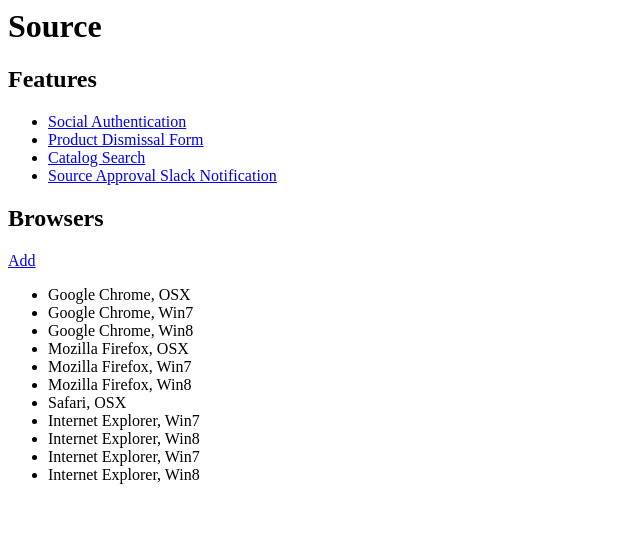
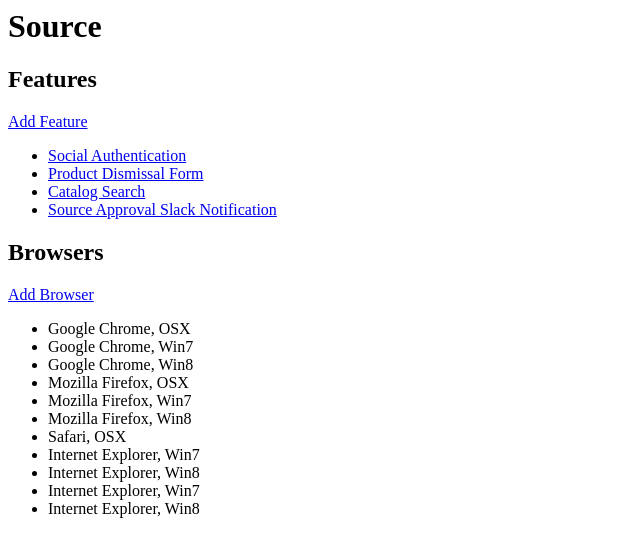
Before and after one commit to apradhn/crossbrow, a Django app: page /projects/1/ in a window 1280 px wide. Shown: the top 543 px of the page, without its empty margins (0-640 px from the left). Run offline with Django 3.2, Linux system fonts and the light colour scheme; data comes from the database, SQL or seed files in the repository; both versions use the stored data as it was after the commit.

Commit message:
Adds FeatureCreateView to projects

```diff
--- /dev/null
+++ b/projects/templates/features/feature_form.html
@@ -0,0 +1,5 @@
+<h1>Add Feature</h1>
+<form action="" method="post">{% csrf_token %}
+    {{ form.as_p }}
+    <input type="submit" value="Add Feature">
+</form>
--- a/projects/templates/features/feature_list.html
+++ b/projects/templates/features/feature_list.html
@@ -1,5 +1,6 @@
 <h1>{{ project }}</h1>
 <h2>Features</h2>
+<a href='{% url "projects:feature_add" project.pk %}'>Add Feature</a>
 <ul>
     {% for feature in feature_list %}
         <li><a href="{% url 'projects:feature_detail' project.id feature.id %}">{{ feature.name }}</a></li>
--- a/projects/templates/projects/project_detail.html
+++ b/projects/templates/projects/project_detail.html
@@ -3,9 +3,10 @@
 
 {% if feature_list %}
 <h2>Features</h2>
+<a href="{% url 'projects:feature_add' project.pk %}">Add Feature</a>
 <ul>
     {% for feature in feature_list %}
-        <li><a href="{% url 'projects:feature_detail' project.id feature.id %}">{{ feature.name }}</a></li>
+        <li><a href="{% url 'projects:feature_detail' project.pk feature.pk %}">{{ feature.name }}</a></li>
     {% endfor %}
 </ul>
 {% endif %}
@@ -13,7 +14,7 @@
 
 {% if browser_list %}
 <h2>Browsers</h2>
-<a href='{% url "projects:browser_add" project.id %}'>Add</a>
+<a href='{% url "projects:browser_add" project.pk %}'>Add Browser</a>
 <ul>
     {% for browser in browser_list %}
         <li>{{ browser.name }}, {{ browser.operating_system }} </li>
--- a/projects/urls.py
+++ b/projects/urls.py
@@ -22,7 +22,11 @@ urlpatterns = [
     # /projects/<project_pk>/features/
     url(r'(?P<project_pk>[0-9]+)/features/$',
         views.FeatureIndexView.as_view(),
-        name='features_index'),
+        name='feature_index'),
+    # /projects/<project_pk>/features/add
+    url(r'(?P<project_pk>[0-9]+)/features/add$',
+        views.FeatureCreateView.as_view(),
+        name='feature_add'),
     # /projects/<project_pk>/features/<feature_pk>
     url(r'(?P<project_pk>[0-9]+)/features/(?P<pk>[0-9]+)/$',
         views.FeatureDetailView.as_view(),
--- a/projects/views.py
+++ b/projects/views.py
@@ -134,6 +134,23 @@ class FeatureDetailView(generic.DetailView):
         return context
 
 
+class FeatureCreateView(CreateView):
+    model = Feature
+    fields = ['name', 'description']
+
+    def form_valid(self, form):
+        project = get_object_or_404(
+            Project,
+            pk=self.kwargs['project_pk'])
+        form.instance.project = project
+        return super(FeatureCreateView, self).form_valid(form)
+
+    def get_success_url(self):
+        return reverse_lazy(
+            'projects:feature_index',
+            kwargs={'project_pk': self.kwargs['project_pk']})
+
+
 class TestCaseIndexView(generic.ListView):
     model = TestCase
 
```
Also changed, not shown: db.sqlite3, 2 other files.
